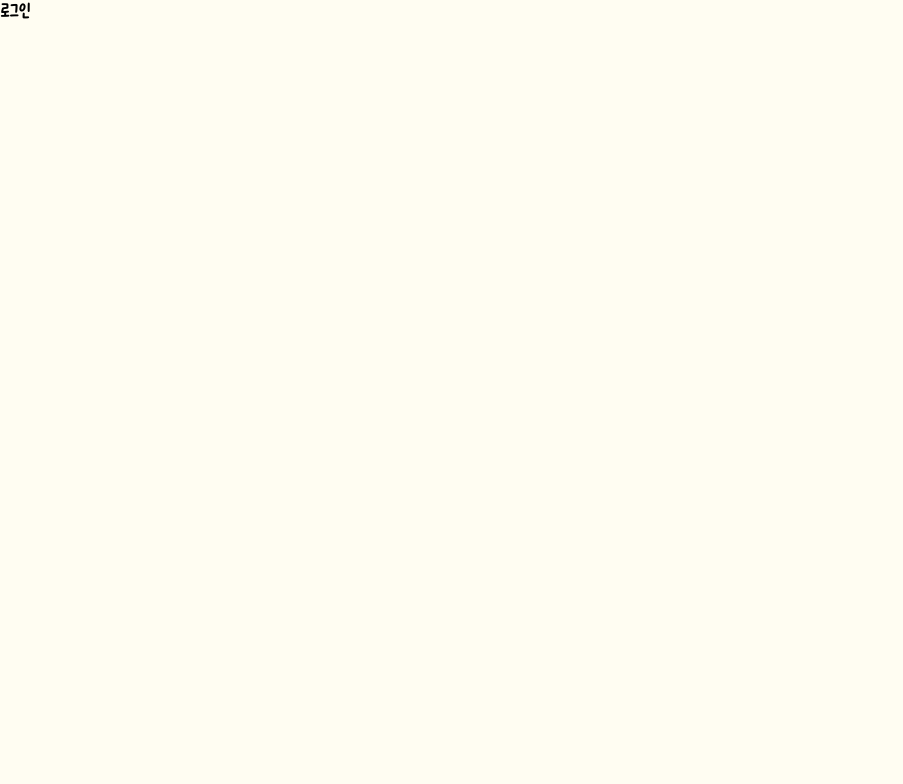
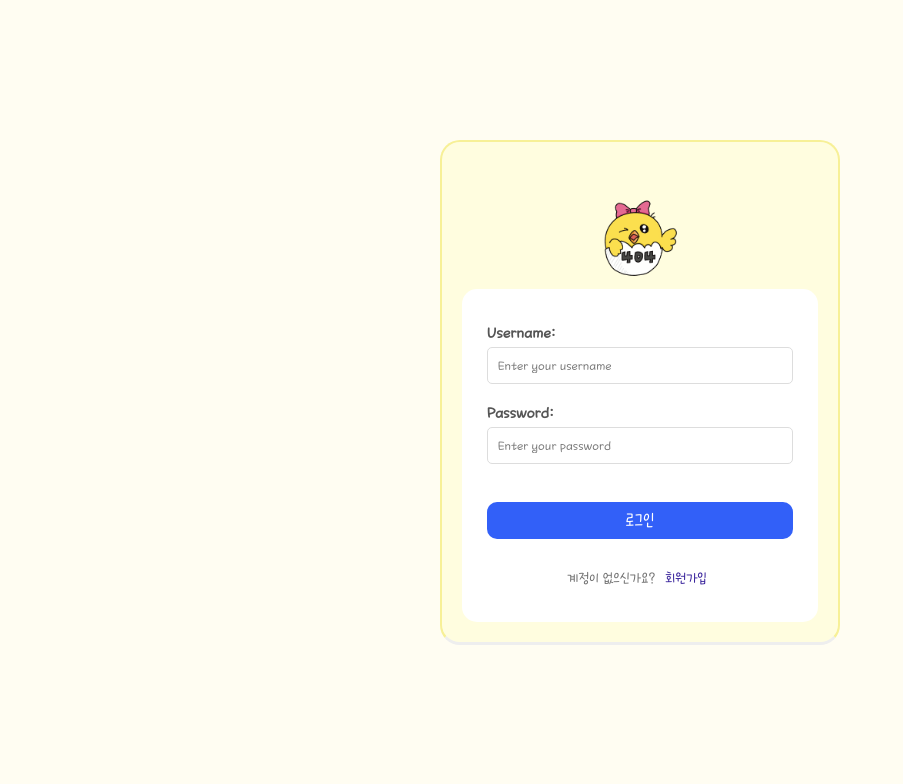
Before and after one commit to opeach2v/Graduation_work, a Django app: page / in a window 1280 px wide. Before the commit the part shown is almost empty. Shown: the top 784 px of the page, without its empty margins (0-903 px from the left). Run offline with Django 4.2, Linux system fonts and the light colour scheme.

Commit message:
login page add

```diff
--- /dev/null
+++ b/static/css/login_style.css
@@ -0,0 +1,113 @@
+@font-face {
+    font-family: 'KNPSKkomi';
+    src: url('/static/fonts/KNPSKkomi.otf') format('opentype');
+    font-size: 18px;
+}
+
+/* 기본 스타일 초기화 */
+* {
+    margin: 0;
+    padding: 0;
+    box-sizing: border-box;
+    font-family: 'KNPSKkomi', sans-serif;
+}
+
+body {
+    background-color: #fffdf2;
+}
+
+.logo-area {
+    text-align: center;
+    margin: 6px;
+}
+
+.logo-img {
+    width: 80px;
+    /* 로고 크기 */
+    height: auto;
+}
+
+/* 메인 컨테이너 */
+.main-container {
+    padding-top: 50px;
+    padding-bottom: 50px;
+    width: 400px;
+    margin: 140px auto;
+    /* 가운데 정렬 */
+    display: flex;
+    flex-direction: column;
+    gap: 20px;
+    border: 2px solid #f7f097;
+    border-radius: 20px;
+    background-color: #fffddf;
+    border-bottom: 3px solid #eee;
+}
+
+/* 로그인 컨테이너 */
+.login-container {
+    margin: auto;
+    width: 90%;
+    height: 400px;
+}
+
+.login-box {
+    display: flex;
+    flex-direction: column;
+
+    background-color: #ffffff;
+    padding: 25px;
+    border-radius: 15px;
+    width: 100%;
+    margin: 0 auto;
+}
+
+label {
+    display: block;
+    width: 100%;
+    margin-top: 10px;
+    margin-bottom: 5px;
+    text-align: left;
+    color: #555;
+    font-weight: bold;
+}
+
+input {
+    display: block;
+    width: 100%;
+    margin-bottom: 10px;
+    padding: 10px;
+    box-sizing: border-box;
+    border: 1px solid #ddd;
+    border-radius: 5px;
+}
+
+.login-btn {
+    width: 100%;
+    padding: 8px;
+    border: none;
+    border-radius: 10px;
+    background-color: #315ff8fd;
+    color: #ffffff;
+    font-size: 18px;
+    cursor: pointer;
+    margin-top: 10px;
+    margin-bottom: 20px;
+}
+
+p.register {
+    font-size: 15px;
+    color: #707070;
+    text-align: center;
+    margin: 10px auto;
+}
+
+p.register a {
+    color: #37219b;
+    text-decoration: none;
+    margin: 0 6px;
+}
+
+p.register a:hover {
+    color: #0c90e7;
+    text-decoration: underline;
+}
--- a/static/css/style.css
+++ b/static/css/style.css
@@ -13,7 +13,6 @@
 }
 
 body {
-    /* font-family: sans-serif; */
     background-color: #fffdf2;
 }
 
@@ -60,7 +59,7 @@ body {
     height: auto;
 }
 
-/* 메인 컨테이너 (통계, 학생 영역 공통) */
+/* 메인 컨테이너 */
 .main-container {
     padding-top: 50px;
     padding-bottom: 50px;
--- a/templates/main.html
+++ b/templates/main.html
@@ -5,15 +5,34 @@
     <meta charset="UTF-8">
     <meta name="viewport" content="width=device-width, initial-scale=1.0">
     <!-- Django에서만 작동 -->
-    <link rel="stylesheet" href="{% static 'css/style.css' %}">
+    <link rel="icon" href="{% static 'media/web-logo.png' %}">
+    <link rel="apple-touch-icon" href="{% static 'media/web-logo.png' %}">
     <!-- live server에서만 작동 -->
-    <link rel="stylesheet" href="../static/css/style.css">
+    <link rel="icon" href="../media/web-logo.png">
+    <link rel="apple-touch-icon" href="../media/web-logo.png">
+    <!-- Django에서만 작동 -->
+    <link rel="stylesheet" href="{% static 'css/login_style.css' %}">
+    <!-- live server에서만 작동 -->
+    <link rel="stylesheet" href="../static/css/login_style.css">
     <title>어린이가 위험해요!</title>
 </head>
 <body>
     {% block asd %}
     {% endblock %}
-    <h3>로그인</h3>
+    <main class="main-container">
+        <section class="login-container">
+            <div class="logo-area"><img src="{{ MEDIA_URL }}logo.png" alt="로고" class="logo-img"></div>
+            <div class="login-box">
+                <label for="login">Username:</label>
+                <input type="text" id="login" name="login" placeholder="Enter your username" required>
+                <label for="password">Password:</label>
+                <input type="password" id="password" name="password" placeholder="Enter your password" required>
+                <br>
+                <button type="submit" class="login-btn">로그인</button>
+                <p class="register">계정이 없으신가요? <a href="#">회원가입</a></p>
+            </div>
+        </section>
 
+    </main>
 </body>
 </html>
--- a/templates/teachers_page.html
+++ b/templates/teachers_page.html
@@ -104,7 +104,8 @@
                         <button class="x-btn" onclick="closeForm()">X</button>
                         <h3 style="padding: 15px; padding-top: 25px;">알림장 공통 내용 작성</h3>
                         <textarea placeholder="전달할 내용(이건 쓰지마세요):&#13;&#10;&#13;&#10;&#13;&#10;&#13;&#10;&#13;&#10;*준비물:"></textarea>
-                        <button class="save-btn">저장</button>
+                        <button class="save-btn">저장</button><br>
+                        <button class="delete-btn">전체 내용 삭제</button>
                     </div>
                 </div>
 
```
Also changed, not shown: media/web-logo.png (added).
